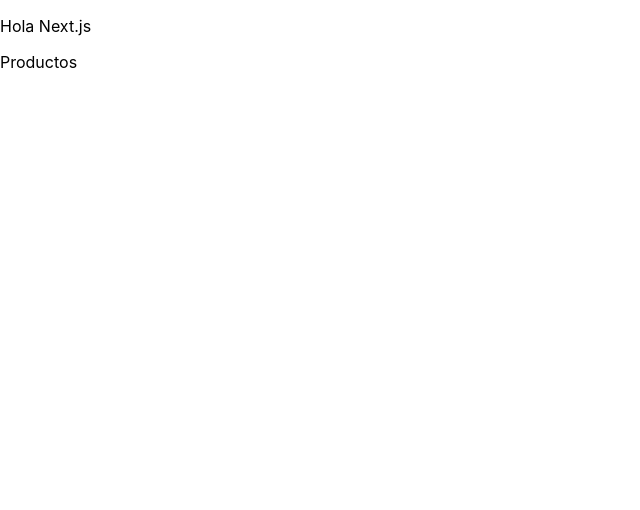
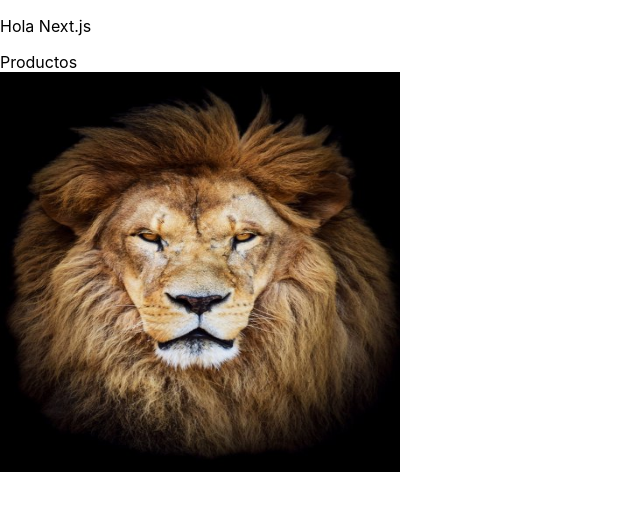
Before and after one commit to adrian1426/NextJS_Fundamentos, a Next.js app: page / in a window 1280 px wide. Shown: the top 510 px of the page, without its empty margins (0-640 px from the left). Built offline with nearby package versions, Linux system fonts and the light colour scheme.

Commit message:
Componente Image Next

```diff
--- a/pages/index.js
+++ b/pages/index.js
@@ -1,10 +1,18 @@
 import Link from "next/link";
+import Image from 'next/image';
 
 export default function Home() {
   return (
     <div>
       <p>Hola Next.js</p>
       <Link href="/productos">Productos</Link>
+      <br />
+      <Image
+        src='/leon.jpg'
+        width={400}
+        height={400}
+        alt="Leon"
+      />
     </div>
   )
 }
```
Also changed, not shown: pages/pokemones/[id]/index.js (added, +11 -0 lines), public/leon.jpg (added).
